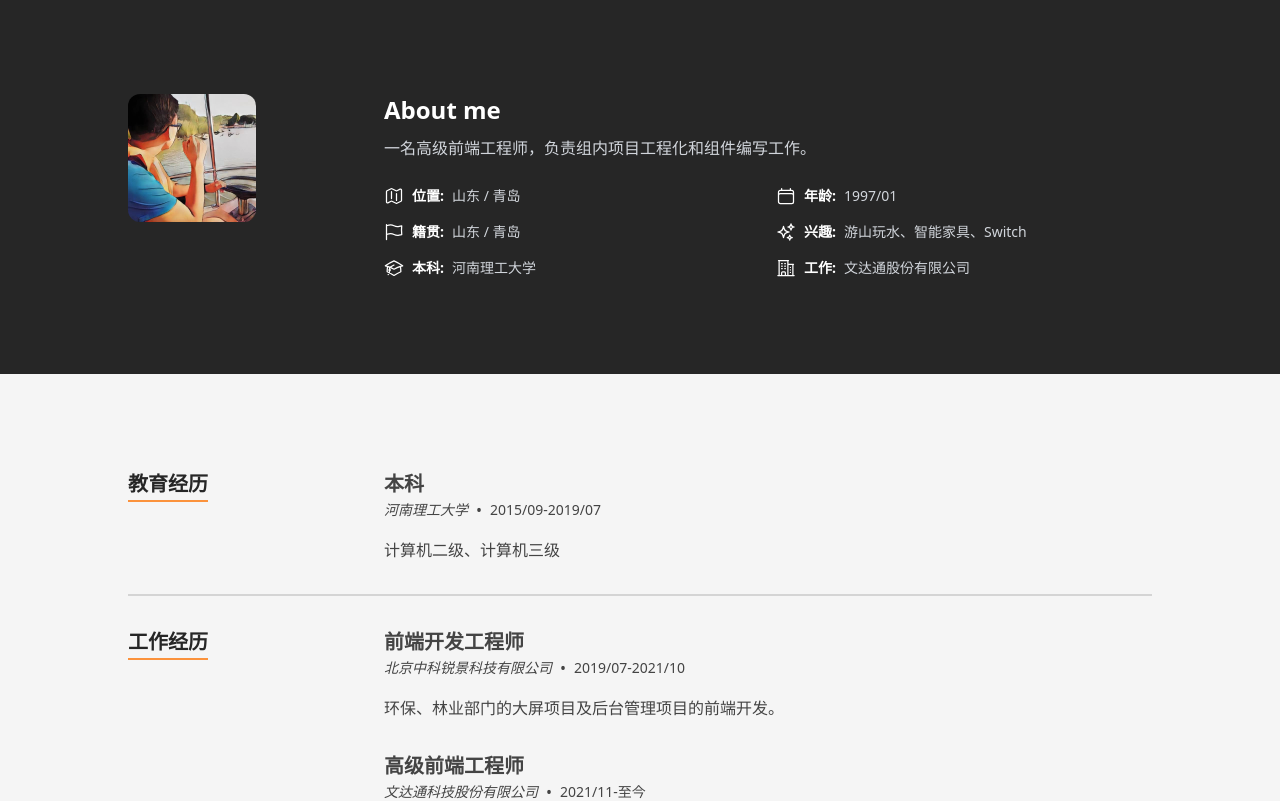
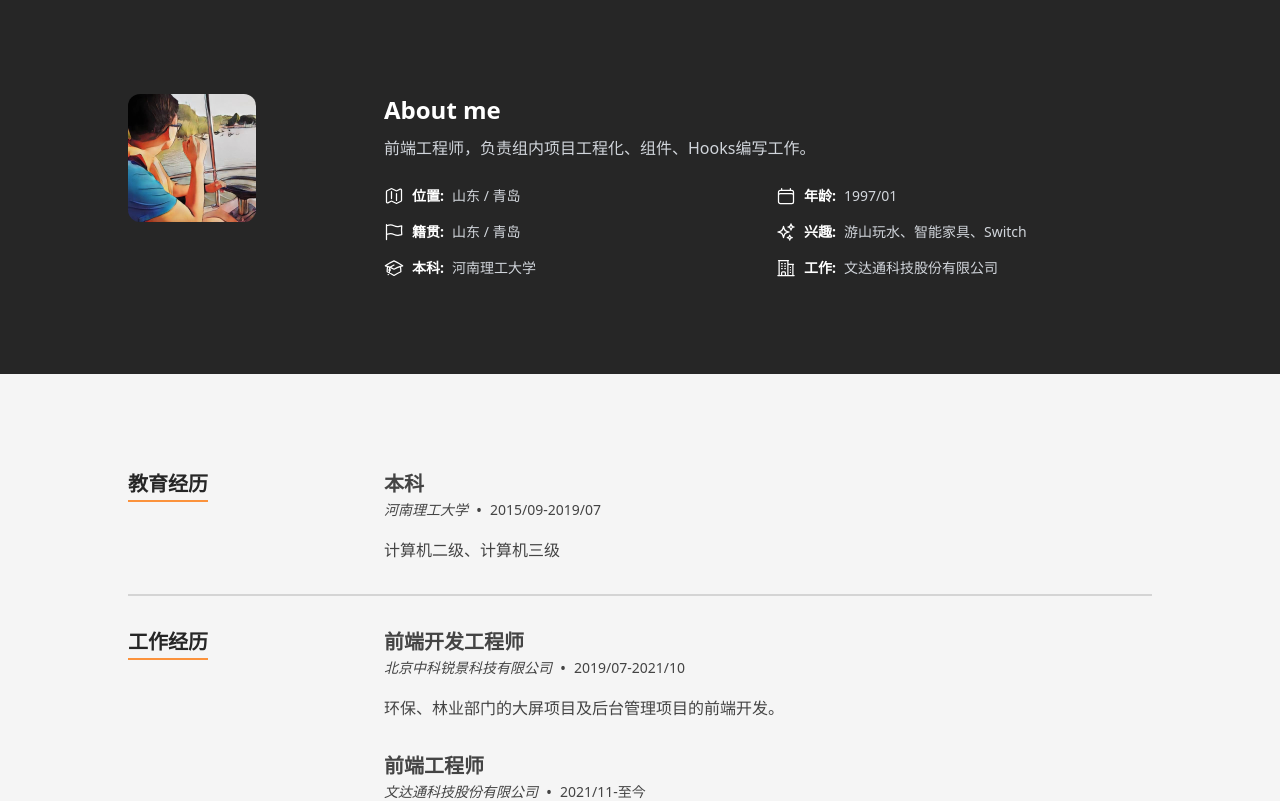
Before and after one commit to Webming19/Resume, a Next.js app: page /Resume/ in a window 1280 px wide. Shown: the part 802-1603 px from the top of the page. Built offline with nearby package versions, Linux system fonts and the light colour scheme.

Commit message:
feat(): 更新简历内容

```diff
--- a/src/data/data.tsx
+++ b/src/data/data.tsx
@@ -32,7 +32,7 @@ import {
 
 // 页面元数据
 export const homePageMeta: HomepageMeta = {
-  title: '高级前端工程师-韩晓东',
+  title: '前端工程师-韩晓东',
   description: "使用React Resume Template构建",
 };
 export const DevDate = {
@@ -94,14 +94,14 @@ export const heroData: Hero = {
 // 个人介绍
 export const aboutData: About = {
   profileImageSrc: profilepic,
-  description: '一名高级前端工程师，负责组内项目工程化和组件编写工作。',
+  description: '前端工程师，负责组内项目工程化、组件、Hooks编写工作。',
   aboutItems: [
     {label: '位置', text: '山东 / 青岛', Icon: MapIcon},
     {label: '年龄', text: '1997/01', Icon: CalendarIcon},
     {label: '籍贯', text: '山东 / 青岛', Icon: FlagIcon},
     {label: '兴趣', text: '游山玩水、智能家具、Switch', Icon: SparklesIcon},
     {label: '本科', text: '河南理工大学', Icon: AcademicCapIcon},
-    {label: '工作', text: '文达通股份有限公司', Icon: BuildingOffice2Icon},
+    {label: '工作', text: '文达通科技股份有限公司', Icon: BuildingOffice2Icon},
   ],
 };
 // 技能部分
@@ -204,7 +204,7 @@ export const experience: TimelineItem[] = [
   {
     date: '2021/11-至今',
     location: '文达通科技股份有限公司',
-    title: '高级前端工程师',
+    title: '前端工程师',
     content: (<p>前端脚手架构建和维护、规范制定、编写高可用组件、参与项目开发。</p>),
   },
 ];
```
